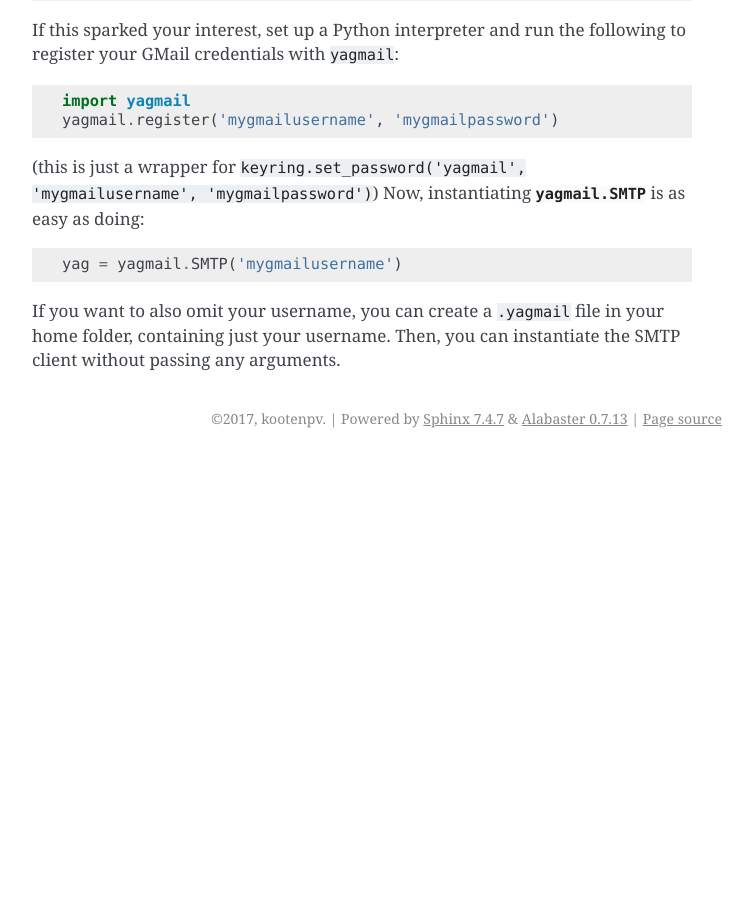
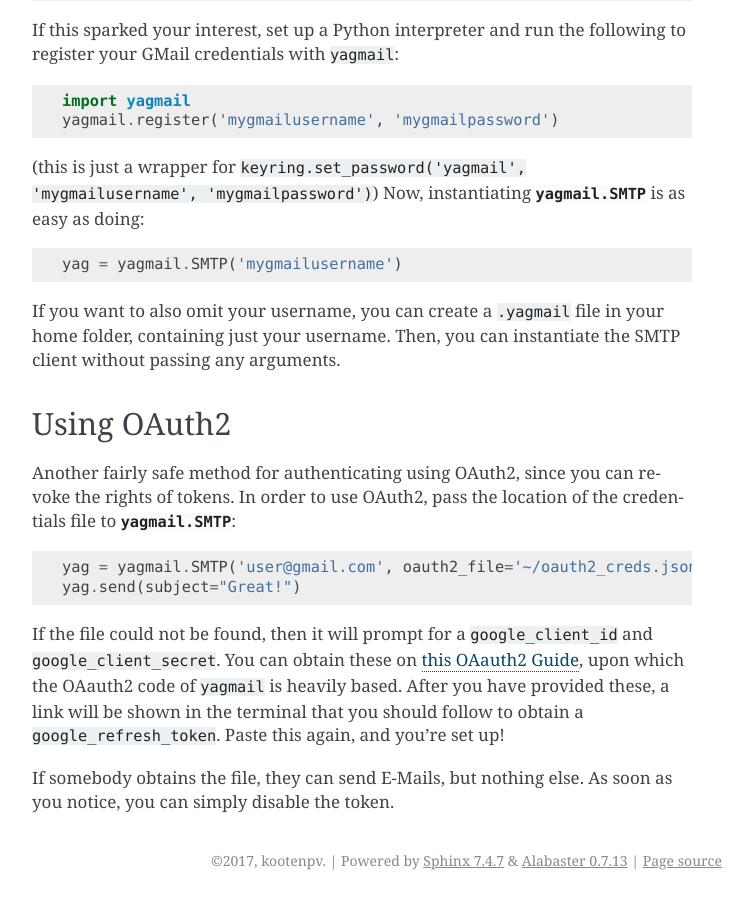
Before and after one commit to kootenpv/yagmail, a Sphinx documentation site: the page built from docs/setup.rst, in a window 1280 px wide and 900 px high, scrolled down 1046 px. Shown: the whole window, without its empty margins (388-1141 px from the left). Built offline with Sphinx 7.4.7, drawn with Linux system fonts in a browser that asks for light colours; before the commit the page ends 1504 px from its top, so only the background shows below that.

Commit message:
Add OAuth2 section to configuration.

```diff
--- a/docs/setup.rst
+++ b/docs/setup.rst
@@ -60,3 +60,26 @@
 If you want to also omit your username, you can create a ``.yagmail``
 file in your home folder, containing just your username. Then, you can
 instantiate the SMTP client without passing any arguments.
+
+
+Using OAuth2
+------------
+Another fairly safe method for authenticating using OAuth2, since
+you can revoke the rights of tokens. In order to use OAuth2, pass
+the location of the credentials file to :class:`yagmail.SMTP`:
+
+.. code-block:: python
+
+    yag = yagmail.SMTP('user@gmail.com', oauth2_file='~/oauth2_creds.json')
+    yag.send(subject="Great!")
+
+If the file could not be found, then it will prompt for a
+``google_client_id`` and ``google_client_secret``. You can obtain these
+on `this OAauth2 Guide <http://blog.macuyiko.com/post/2016/how-to-send-html-mails-with-oauth2-and-gmail-in-python.html>`_,
+upon which the OAauth2 code of ``yagmail`` is heavily based.
+After you have provided these, a link will be shown in the terminal that
+you should follow to obtain a ``google_refresh_token``.
+Paste this again, and you're set up!
+
+If somebody obtains the file, they can send E-Mails, but nothing else.
+As soon as you notice, you can simply disable the token.
```
